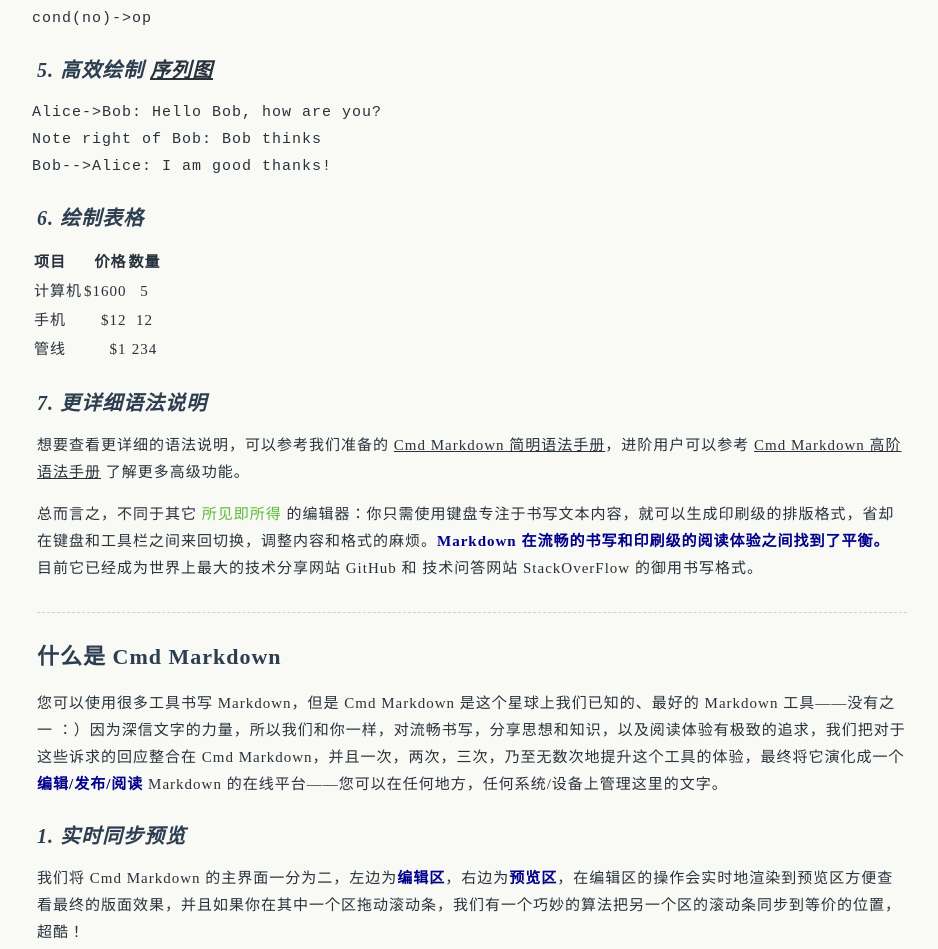
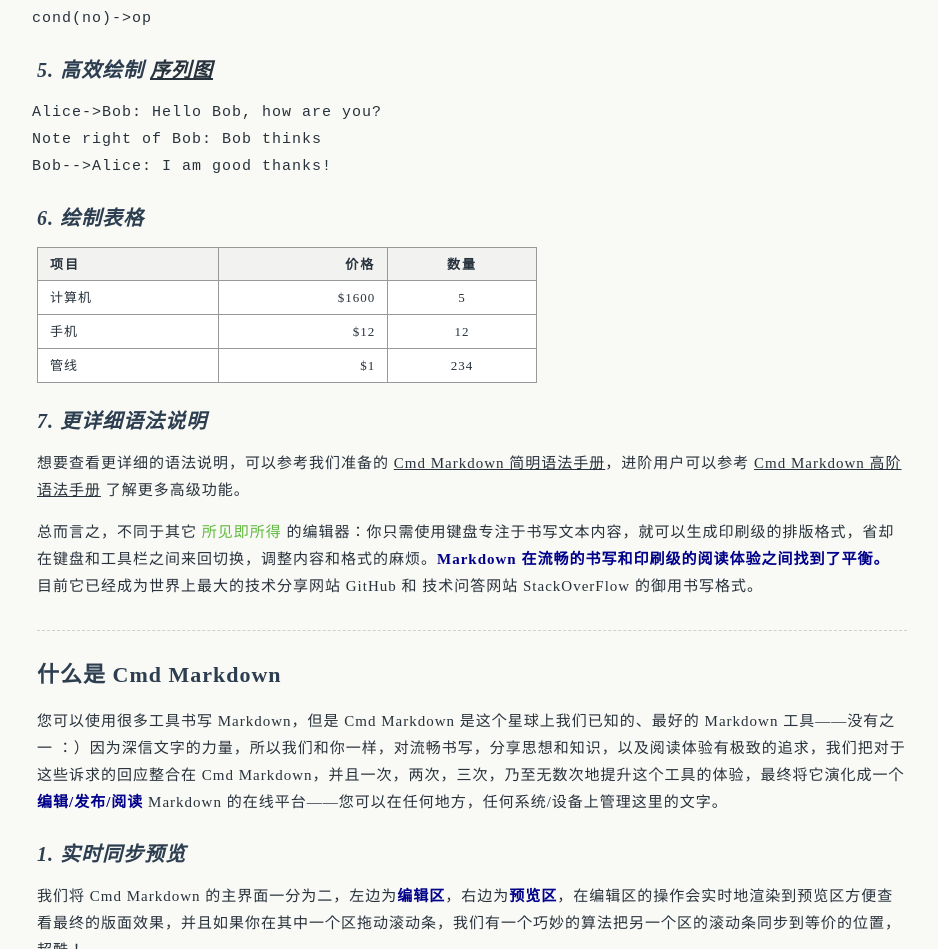
Before and after one commit to uxgnoz/uxgnoz.github.com, a Jekyll site: the page built from _posts/2015-09-22-welcome-to-cmd-markdown-editor.md, in a window 1280 px wide. Shown: the part 2220-3169 px from the top of the page, without its empty margins (168-1106 px from the left). Built offline with Jekyll 4.4.1, drawn with Linux system fonts in a browser that asks for light colours; formulas are drawn with MathJax 3; comment, search, counter and statistics services are not loaded.

Commit message:
css/screen.css

```diff
--- a/css/screen.css
+++ b/css/screen.css
@@ -316,7 +316,7 @@
   font-size: 13px;
   }
 
-/* table {
+#post > table {
     padding: 0;
     border-collapse:collapse;
     border-spacing:0;
@@ -324,27 +324,23 @@
     margin-bottom: 10px;
     margin-left: 5px;
     font-size: 13px;
+    min-width: 500px;
 }
 
-th {
-    font: bold 11px ;
-
-    border-right: 1px solid #aaaaaa;
-    border-bottom: 1px solid #aaaaaa;
-    border-top: 1px solid #aaaaaa;
-    border-left: 1px solid #aaaaaa;
+#post > table th {
+    border: 1px solid #999;
     letter-spacing: 2px;
-    padding: 8px 12px 3px 12px;
-    background: #eeeeee url(images/bg_header.jpg) no-repeat;
+    padding: 3px 12px 2px 12px;
+    background: rgba(102, 128, 153, 0.0470588);
 }
 
-td {
-    border-right: 1px solid #aaaaaa;
-    border-bottom: 1px solid #aaaaaa;
+#post > table td {
+    border-right: 1px solid #999;
+    border-bottom: 1px solid #999;
     background: #fff;
-    padding: 8px 12px 3px 12px;
-    border-left: 1px solid #aaaaaa;
-}  */
+    padding: 3px 12px 3px 12px;
+    border-left: 1px solid #999;
+}
 
 img {
   box-shadow: 0 0 1px #9797A6;
```
